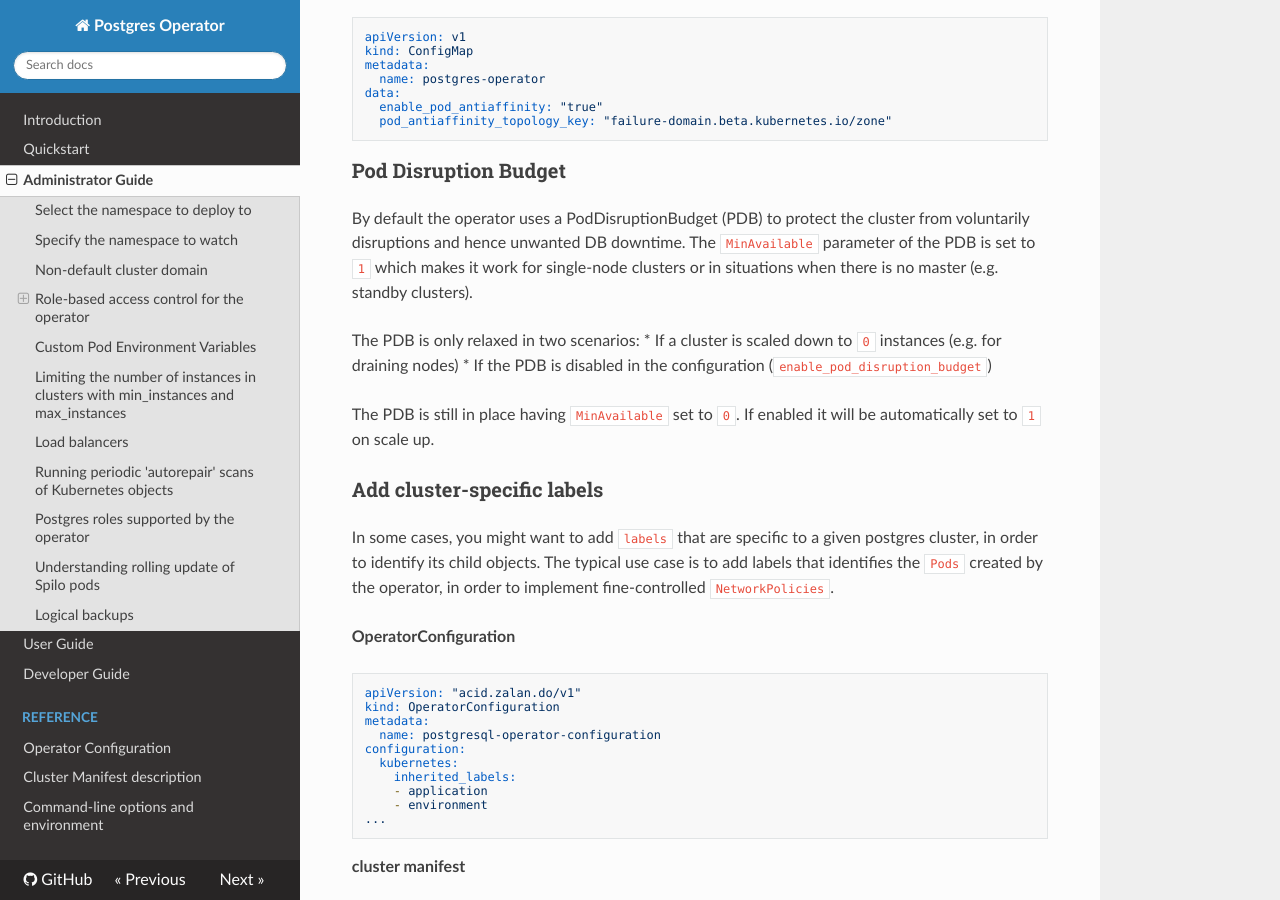
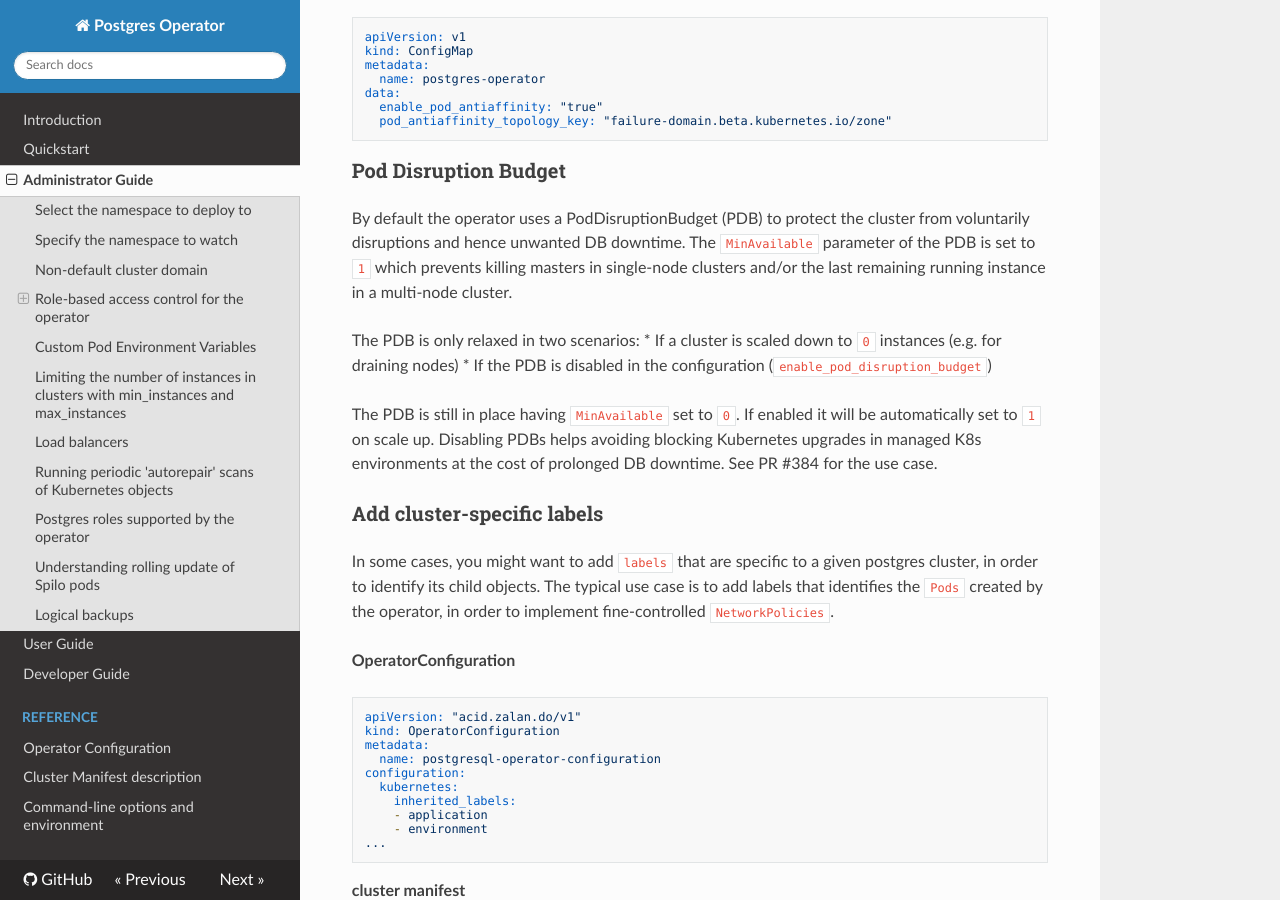
Before and after one commit to zalando/postgres-operator, an MkDocs documentation site: the page built from docs/administrator.md, in a window 1280 px wide and 900 px high, scrolled down 2950 px. Built offline with MkDocs 1.6.1, drawn with Linux system fonts in a browser that asks for light colours; nearby versions of some CDN libraries; old or Windows-style settings are respelled for this version of MkDocs.

Commit message:
address review comments

```diff
--- a/docs/administrator.md
+++ b/docs/administrator.md
@@ -158,15 +158,17 @@ data:
 
 By default the operator uses a PodDisruptionBudget (PDB) to protect the cluster
 from voluntarily disruptions and hence unwanted DB downtime. The `MinAvailable`
-parameter of the PDB is set to `1` which makes it work for single-node clusters
-or in situations when there is no master (e.g. standby clusters).
+parameter of the PDB is set to `1` which prevents killing masters in single-node
+clusters and/or the last remaining running instance in a multi-node cluster.
 
 The PDB is only relaxed in two scenarios:
 * If a cluster is scaled down to `0` instances (e.g. for draining nodes)
 * If the PDB is disabled in the configuration (`enable_pod_disruption_budget`)
 
 The PDB is still in place having `MinAvailable` set to `0`. If enabled it will
-be automatically set to `1` on scale up.
+be automatically set to `1` on scale up. Disabling PDBs helps avoiding blocking
+Kubernetes upgrades in managed K8s environments at the cost of prolonged DB
+downtime. See PR #384 for the use case.
 
 ### Add cluster-specific labels
 
```
